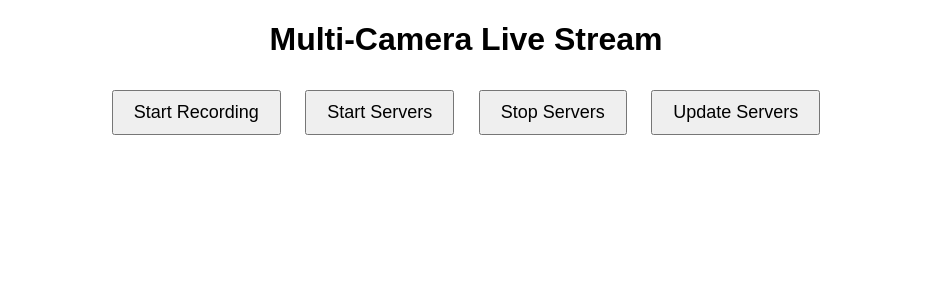
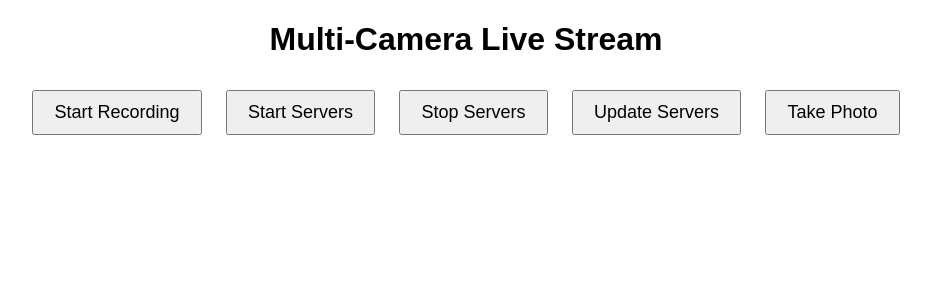
Before and after one commit to dffxPipeline/piCamControl, a Flask app: page / in a window 1280 px wide. Shown: the top 300 px of the page, without its empty margins (174-1105 px from the left). Run offline with Flask 3, Linux system fonts and the light colour scheme.

Commit message:
Added a Take Photo button

```diff
--- a/server.py
+++ b/server.py
@@ -267,6 +267,38 @@ def record():
             print(f"Failed to transfer video: {e}")
             return jsonify({"success": False, "error": str(e)})
 
+@app.route('/take_photo', methods=['POST'])
+def take_photo():
+    """Capture a photo and send it to the central server."""
+    try:
+        # Capture the photo
+        photo_filename = "photo.jpg"
+        picam2.capture_file(photo_filename)
+        print(f"Photo captured: {photo_filename}")
+
+        # Rename the photo file to include the Raspberry Pi name and timestamp
+        pi_name = socket.gethostname()
+        timestamp = datetime.datetime.now().strftime("%Y%m%d_%H%M%S")
+        new_photo_filename = f"{pi_name}_{timestamp}.jpg"
+        os.rename(photo_filename, new_photo_filename)
+
+        # Transfer the photo to the central server
+        central_server_ip = "192.168.48.100"  # Replace with the actual IP address of the central server
+        central_server_path = "piCamControlOutput/"  # Replace with the actual path on the central server
+        scp_command = f"scp {new_photo_filename} chadfinnerty@{central_server_ip}:{central_server_path}"
+        os.system(scp_command)
+
+        print(f"Photo file {new_photo_filename} transferred to central server.")
+
+        # Delete the photo file after transfer
+        os.remove(new_photo_filename)
+        print(f"Photo file {new_photo_filename} deleted from local storage.")
+
+        return jsonify({"success": True, "message": "Photo taken and sent to the central server successfully."})
+    except Exception as e:
+        print(f"Failed to take photo: {e}")
+        return jsonify({"success": False, "error": str(e)})
+
 def convert_to_mp4(h264_file, mp4_file):
     """Convert an H.264 file to MP4 using FFmpeg."""
     try:
--- a/templates/index.html
+++ b/templates/index.html
@@ -115,6 +115,22 @@
             })
             .catch(error => console.error('Error:', error));
         }
+
+        function takePhoto() {
+            fetch('/take_photo', {
+                method: 'POST',
+                headers: { 'Content-Type': 'application/json' }
+            })
+            .then(response => response.json())
+            .then(data => {
+                if (data.success) {
+                    alert('Photo taken and sent to the central server successfully.');
+                } else {
+                    alert('Error taking photo: ' + data.error);
+                }
+            })
+            .catch(error => console.error('Error:', error));
+        }
     </script>
 </head>
 <body>
@@ -125,6 +141,7 @@
     <button id="manageServersButton" onclick="manageServers()">Start Servers</button>
     <button id="stopServersButton" onclick="stopServers()">Stop Servers</button>
     <button id="updateServersButton" onclick="updateServers()">Update Servers</button>
+    <button id="takePhotoButton" onclick="takePhoto()">Take Photo</button>
 
     <div class="video-container">
         {% for ip in raspberry_pi_ips %}
```
